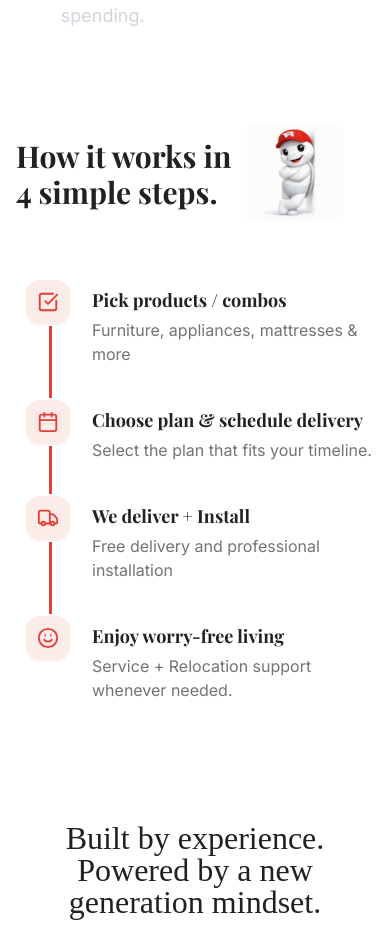
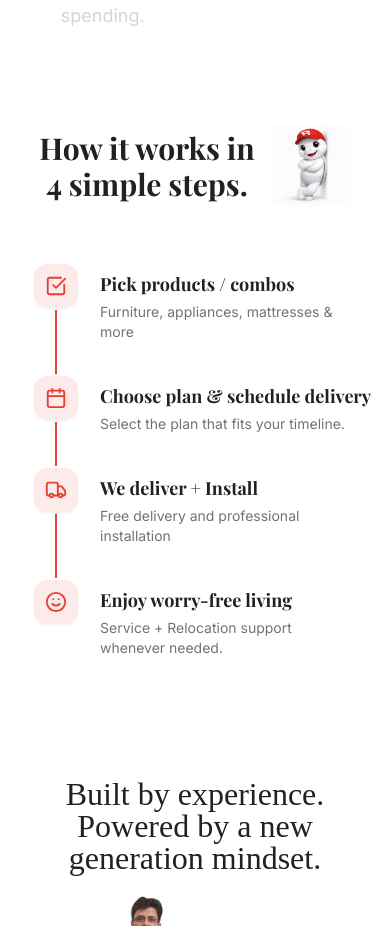
Before and after one commit to hardik2704/RentBasket_Website, a React (Vite) app: page / in a window 390 px wide. Shown: the part 2203-3129 px from the top of the page. Built offline with nearby package versions, Linux system fonts and the light colour scheme; a web font is replaced by a local one.

Commit message:
Centering

```diff
--- a/src/components/HowItWorks.jsx
+++ b/src/components/HowItWorks.jsx
@@ -27,28 +27,24 @@ const steps = [
 ];
 
 const StepItem = ({ step, index, scrollYProgress, totalSteps }) => {
-  // Map progress: 4 steps means they light up sequentially across the 0..1 interval
-  // e.g. approx points: 0, 0.33, 0.66, 1
   const interval = 1 / (totalSteps - 1);
   const target = index * interval;
 
-  // Define the reveal window for this step
   const start = Math.max(0, target - 0.2);
   const end = Math.min(1, target + 0.1);
 
-  // Directly map the scroll progress to style values smoothly
   const opacity = useTransform(scrollYProgress, [start, end], [0.35, 1]);
   const scale = useTransform(scrollYProgress, [start, end], [0.85, 1.1]);
   const xOffset = useTransform(scrollYProgress, [start, end], [-15, 0]);
 
   return (
     <motion.div
-      className="relative flex gap-5 z-10"
+      className="relative flex gap-5 z-10 w-full"
       style={{ opacity, x: xOffset }}
     >
       <div className="flex flex-col items-center">
-        {/* We use bg-white on the outer div so it visibly blocks the background line */}
-        <div className="bg-white rounded-lg p-1">
+        {/* Strict w-12 enforces exact center alignment for the background line (16px pl-4 + 24px half-width = 40px absolute) */}
+        <div className="bg-white rounded-lg p-1 w-12 flex justify-center">
           <motion.div
             className="w-10 h-10 rounded-lg bg-primary/10 flex items-center justify-center text-primary shadow-sm"
             style={{ scale }}
@@ -61,7 +57,7 @@ const StepItem = ({ step, index, scrollYProgress, totalSteps }) => {
         <h3 className="font-bold text-lg md:text-xl mb-1 text-card-foreground">
           {step.title}
         </h3>
-        <p className="text-muted-foreground">{step.description}</p>
+        <p className="text-muted-foreground text-sm md:text-base pr-4 md:pr-0">{step.description}</p>
       </div>
     </motion.div>
   );
@@ -70,20 +66,19 @@ const StepItem = ({ step, index, scrollYProgress, totalSteps }) => {
 const HowItWorks = () => {
   const containerRef = useRef(null);
 
-  // Track the raw scroll position within the container bounds
+  // Offset ensures the container fully triggers 1.0 progress well before disappearing off the top
   const { scrollYProgress } = useScroll({
     target: containerRef,
-    // Start tracking when container top hits center of viewport
-    // End tracking when container bottom hits center of viewport
-    offset: ["start center", "end center"],
+    offset: ["start 85%", "end 60%"],
   });
 
   return (
     <section className="section-container py-12 md:py-20 overflow-hidden">
-      <div className="flex flex-col lg:flex-row gap-12">
-        <div className="flex flex-col justify-center align-middle m-auto w-full max-w-2xl">
-          <div className="flex items-center gap-4 mb-10">
-            <h2 className="text-3xl md:text-4xl lg:text-5xl font-display font-bold">
+      <div className="flex flex-col w-full max-w-3xl mx-auto">
+
+        {/* Header Section */}
+        <div className="flex items-center justify-center gap-4 md:gap-8 mb-10 mx-auto w-fit">
+          <h2 className="text-3xl md:text-4xl lg:text-5xl font-display font-bold text-center md:text-left">
             How it works in
             <br />
             4 simple steps.
@@ -91,24 +86,24 @@ const HowItWorks = () => {
           <img
             src={mascotPeek}
             alt="RentBasket mascot"
-              className="w-24 md:w-32 md:block"
+            className="w-20 sm:w-24 md:w-32 block"
           />
         </div>
 
         {/* Steps Container tracked by Framer Motion */}
-          <div ref={containerRef} className="relative mt-4 pl-2 lg:pl-6">
+        <div ref={containerRef} className="relative mt-4 w-full max-w-lg mx-auto">
 
-            {/* Base Background Line (Faded) */}
-            <div className="absolute left-[33px] lg:left-[49px] top-6 bottom-16 w-[3px] bg-primary/20 rounded-full" />
+          {/* Base Background Line (Faded) - perfectly centered behind the icons located at left: 40px (16px padding + 24px icon center) */}
+          <div className="absolute left-[39px] top-6 bottom-16 w-[2px] bg-primary/20 rounded-full" />
 
           {/* Dynamic Active Line connected to exactly how far user has scrolled */}
           <motion.div
-              className="absolute left-[33px] lg:left-[49px] top-6 bottom-16 w-[3px] bg-primary rounded-full origin-top"
+            className="absolute left-[39px] top-6 bottom-16 w-[2px] bg-primary rounded-full origin-top"
             style={{ scaleY: scrollYProgress }}
           />
 
           {/* Individual Steps */}
-            <div className="flex flex-col gap-2">
+          <div className="flex flex-col gap-2 relative z-10 pl-4">
             {steps.map((step, index) => (
               <StepItem
                 key={index}
@@ -121,7 +116,7 @@ const HowItWorks = () => {
           </div>
 
         </div>
-        </div>
+
       </div>
     </section>
   );
```
Also changed, not shown: 4 other files (tests, documents, lock files or other folders). Lines whose indentation alone changed are shown as unchanged.
